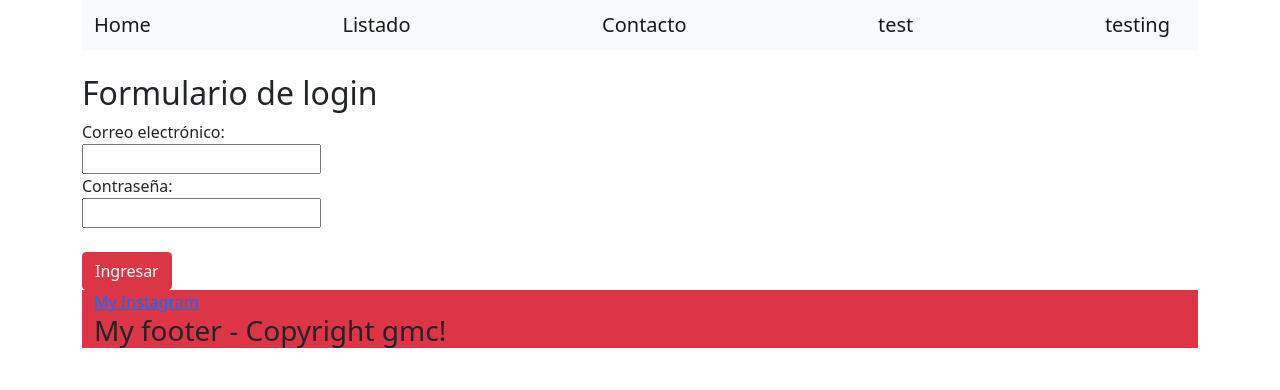
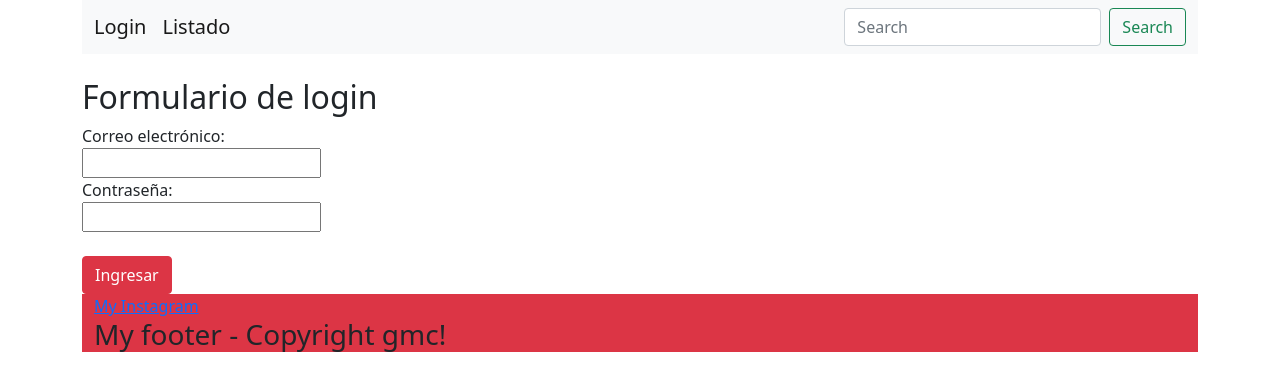
Before and after one commit to gustavocaradonna/alkemy.peliculas.react, a React (Create React App) app: page / in a window 1280 px wide. Shown: the top 390 px of the page. Built offline with nearby package versions, Linux system fonts and the light colour scheme.

Commit message:
mejora en navBar y agrego search

```diff
--- a/src/components/Footer.js
+++ b/src/components/Footer.js
@@ -1,7 +1,7 @@
 export function Footer() {
   return (
     <footer>
-      <div className="container bg-danger   ">
+      <div className="container bg-danger  ">
         <nav className="justify-content-center row align">
           <a href="https://instagram.com" rel="noopener noreferrer">
             My Instagram
--- a/src/components/Header.js
+++ b/src/components/Header.js
@@ -4,8 +4,8 @@ export function Header() {
   return (
     <header>
       <div className="container">
-        <nav className="navbar navbar-light bg-light">
-          <div className="container-fluid">
+        {/* <nav className="navbar navbar-light bg-primary">
+          <div className="container">
             <Link to="/" className="navbar-brand mb-0 h1">
               Home
             </Link>
@@ -13,18 +13,34 @@ export function Header() {
             <Link to="/listado" className="navbar-brand mb-0 h1">
               Listado
             </Link>
+          </div>
+        </nav> */}
 
-            <Link to="/contacto" className="navbar-brand mb-0 h1">
-              Contacto
+        <nav className="navbar navbar-expand-lg navbar-light bg-light">
+          <div className="container-fluid">
+            <Link to={"/"} className="navbar-brand mb-0 h1" href="a">
+              Login
             </Link>
-
-            <Link to="/testing" className="navbar-brand mb-0 h1">
-              test
+            <Link to="/listado" className="navbar-brand mb-0 h1">
+              Listado
             </Link>
-
-            <Link to="/testing2" className="navbar-brand mb-0 h1">
-              testing
-            </Link>
+            <div
+              className="collapse navbar-collapse"
+              id="navbarSupportedContent"
+            >
+              <ul className="navbar-nav me-auto mb-2 mb-lg-0"></ul>
+              <form className="d-flex">
+                <input
+                  className="form-control me-2"
+                  type="search"
+                  placeholder="Search"
+                  aria-label="Search"
+                />
+                <button className="btn btn-outline-success" type="submit">
+                  Search
+                </button>
+              </form>
+            </div>
           </div>
         </nav>
       </div>
```
